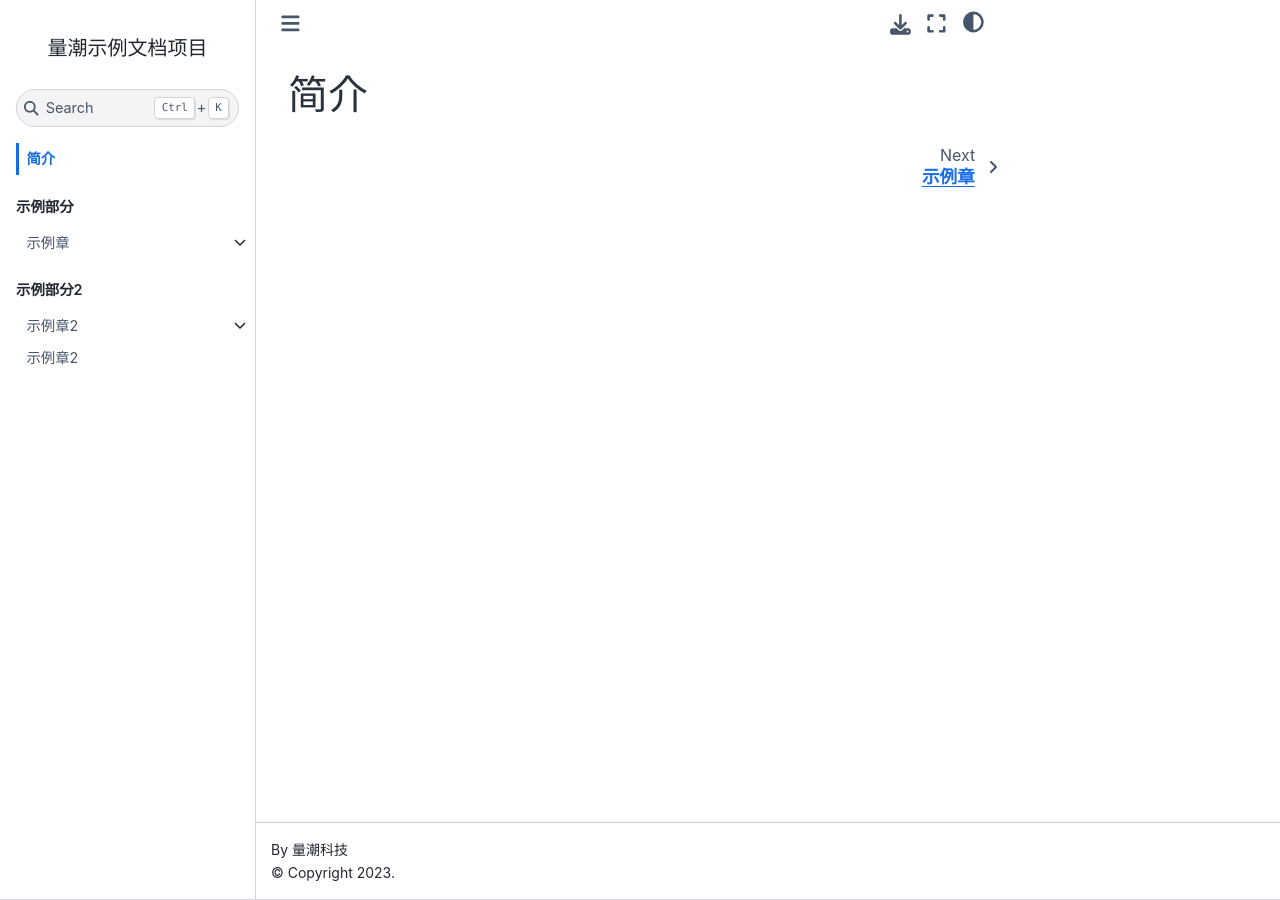
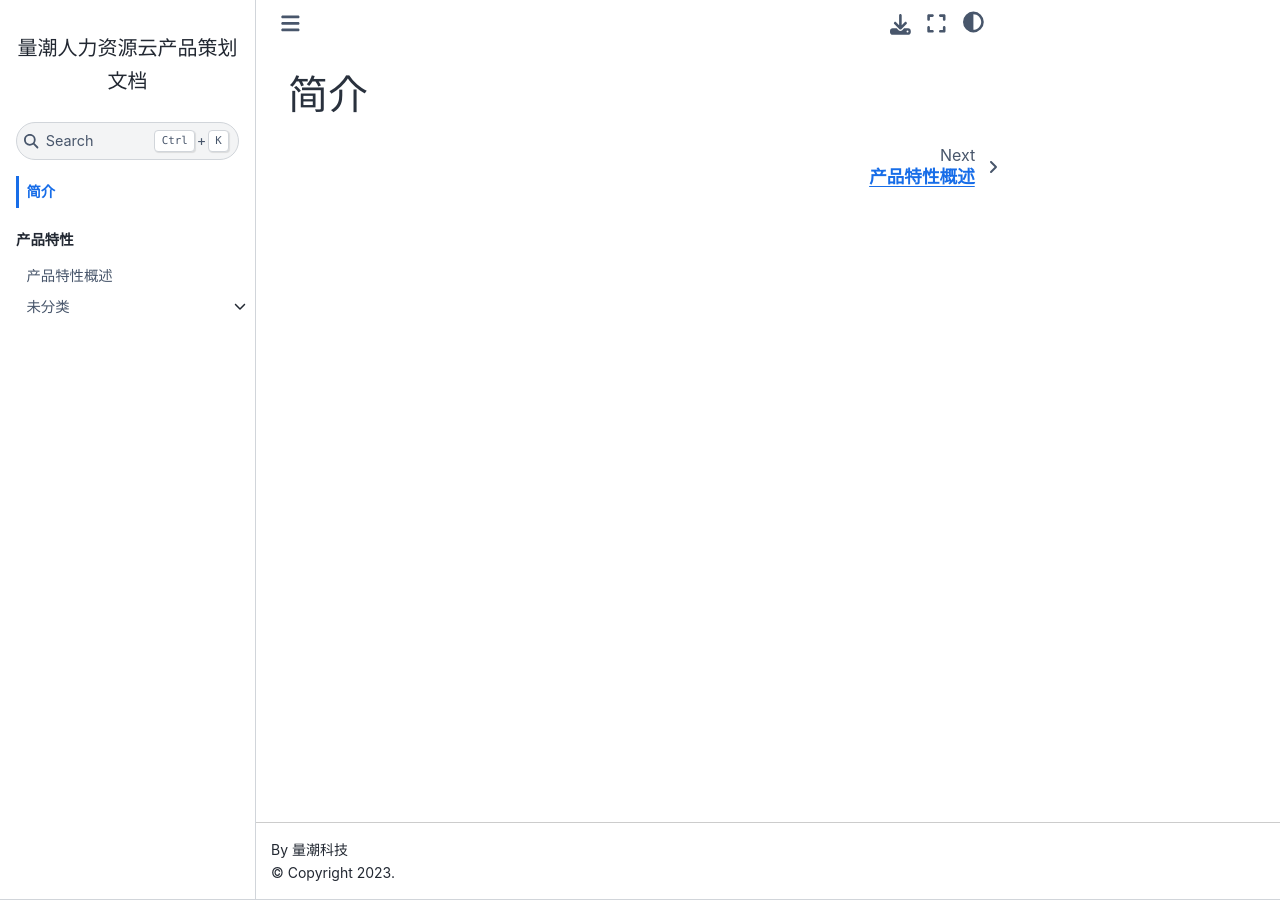
Before and after one commit to quanttide/qtcloud-hr-product-design-docs, a Jupyter Book: the page built from index.md, in a window 1280 px wide. Built offline with Jupyter Book 1.0.4 settings and Sphinx 7.4.7 and the Sphinx Book theme 1.1.4, drawn with Linux system fonts in a browser that asks for light colours.

Commit message:
init: create project

```diff
--- a/1_example_chapter/1_example_section/README.md
+++ /dev/null
@@ -1 +0,0 @@
-# 示例节1
--- a/1_example_chapter/README.md
+++ /dev/null
@@ -1 +0,0 @@
-# 示例章
--- a/2_example_chapter2/1_example_section2/README.md
+++ /dev/null
@@ -1 +0,0 @@
-# 示例节2
--- a/2_example_chapter2/README.md
+++ /dev/null
@@ -1 +0,0 @@
-# 示例章2
--- a/3_example_chapter3/README.md
+++ /dev/null
@@ -1 +0,0 @@
-# 示例章2
--- a/README.md
+++ b/README.md
@@ -1 +1 @@
-# 量潮示例文档项目
+# 量潮人力资源云产品策划文档
--- a/_config.yml
+++ b/_config.yml
@@ -1,7 +1,6 @@
 # https://jupyterbook.org/en/stable/customize/config.html
-name: quanttide-example-of-documentation
-title: 量潮示例文档项目
+name: qtcloud-hr-product-design-docs
+title: 量潮人力资源云产品策划文档
 author: 量潮科技
-description: 量潮文档项目实例
 # Jupyter Book Config
 only_build_toc_files: true
--- a/_toc.yml
+++ b/_toc.yml
@@ -1,18 +1,10 @@
 format: jb-book
 root: index.md
 parts:
-  - caption: 示例部分
-    chapters:
-      - file: 1_example_chapter/README.md
-        sections:
-          - file: 1_example_chapter/1_example_section/README.md
-            sections:
-              - file: 1_example_chapter/1_example_section/1_example_article.md
-              - file: 1_example_chapter/1_example_section/1_example_article2.md
-          - file: 1_example_chapter/2_example_article3.md
-  - caption: 示例部分2
-    chapters:
-      - file: 2_example_chapter2/README.md
-        sections:
-          - file: 2_example_chapter2/1_example_section2/README.md
-      - file: 3_example_chapter3/README.md
+- caption: 产品特性
+  chapters:
+  - file: features/README.md
+  - file: features/uncategorized/README.md
+    sections:
+    - file: features/uncategorized/managing_external_members.md
+    - file: features/uncategorized/managing_organization_structures.md
--- /dev/null
+++ b/features/README.md
@@ -0,0 +1 @@
+# 产品特性概述
--- /dev/null
+++ b/features/uncategorized/README.md
@@ -0,0 +1 @@
+# 未分类
```
Also changed, not shown: 1_example_chapter/1_example_section/1_example_article.md (deleted, +0 -6 lines), 1_example_chapter/1_example_section/1_example_article2.md (deleted, +0 -6 lines), 1_example_chapter/2_example_article3.md (deleted, +0 -6 lines), features/uncategorized/managing_external_members.md (added, +3 -0 lines), features/uncategorized/managing_organization_structures.md (added, +3 -0 lines).
